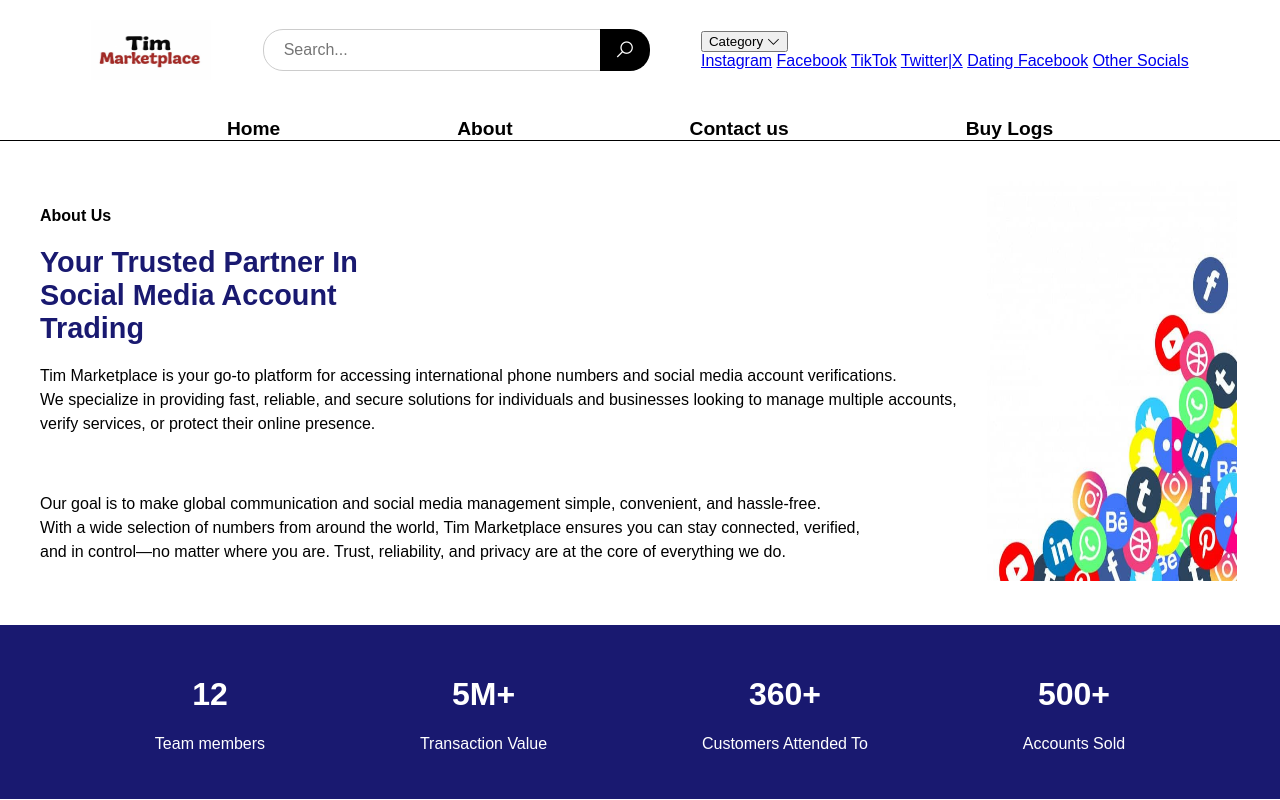
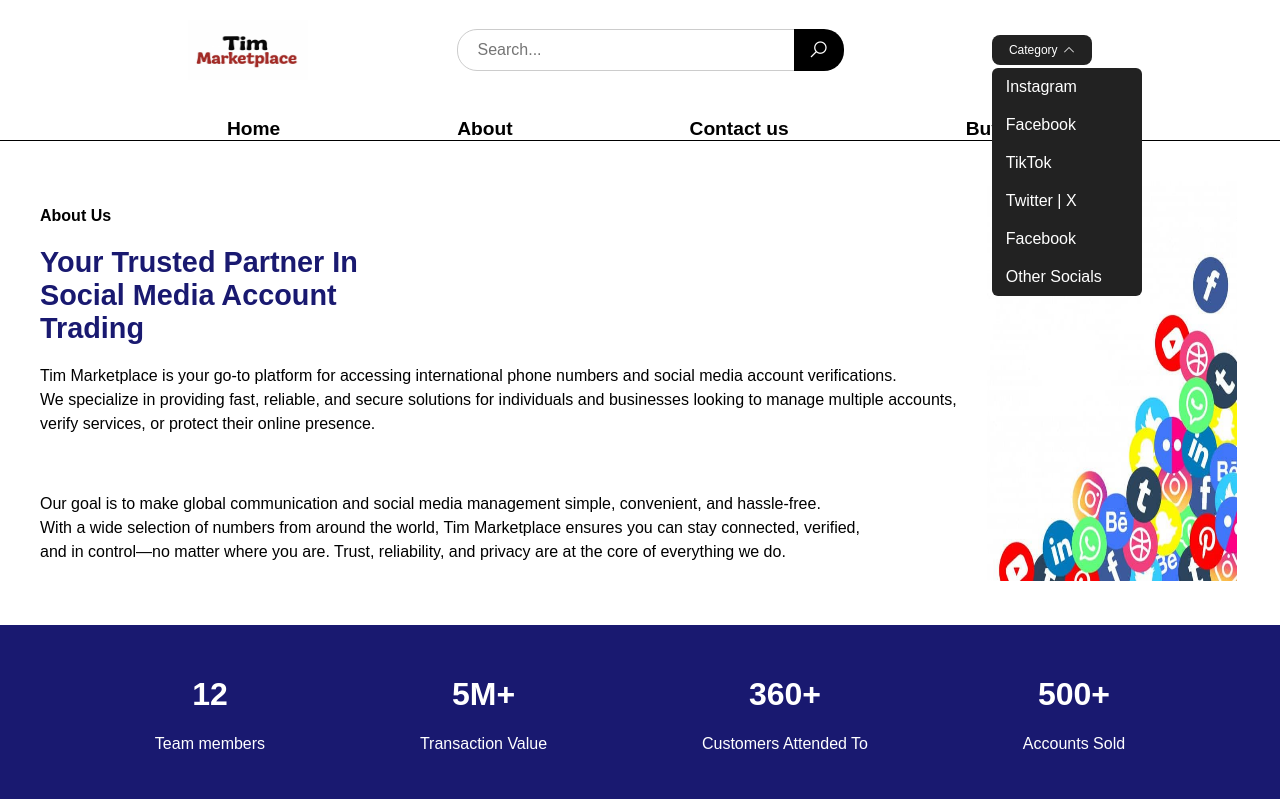
Before and after one commit to Ayodejijosh-hacker/tim-marketplace, a plain HTML site: page about.html in a window 1280 px wide. Both pictures are taken after a click on the button "Category". Shown: the top 800 px of the page. Drawn offline with nearby package versions, Linux system fonts and the light colour scheme.

Commit message:
Update about.html with new content and styles

```diff
--- a/about.html
+++ b/about.html
@@ -3,11 +3,76 @@
 <head>
     <meta charset="UTF-8">
     <meta name="viewport" content="width=device-width, initial-scale=1.0">
-    <title>TIM-MARKETPLACE-HOME</title>
+    <title>TIM-MARKETPLACE-ABOUT</title>
     <link rel="icon" href="tim.jpeg" type="image/x-icon">
    <link rel="stylesheet" href="https://cdnjs.cloudflare.com/ajax/libs/font-awesome/7.0.1/css/fontawesome.css" integrity="sha512-WNSrioBqIMLQ2jMyIZ1XYH5IhJQ9re91mvh5G45Ge+R007MDJajxEbPjWBTNIfOypcqsXxfiRTtuNvoeAtRb2A==" crossorigin="anonymous" referrerpolicy="no-referrer" />
     <link rel="stylesheet" href="main.css">
 <link rel="stylesheet" href="https://cdnjs.cloudflare.com/ajax/libs/line-awesome/1.3.0/line-awesome/css/line-awesome.css">
+  <style>
+    .dropdown {
+      position: relative;
+      display: inline-block;
+    }
+
+    .dropbtn {
+      background-color: #222;
+      color: white;
+      width: 100px;
+      height: 30px;
+      border: none;
+      border-radius: 8px;
+      cursor: pointer;
+      font-size: 12px;
+      display: flex;
+      align-items: center;
+      justify-content: center;
+      gap: 5px;
+      outline: none;
+    }
+
+    .dropbtn i {
+      transition: transform 0.3s ease;
+    }
+
+    .dropbtn.active i {
+      transform: rotate(180deg);
+    }
+
+    .dropdown-content {
+      display: block;
+      position: absolute;
+      background-color: #222;
+      min-width: 150px;
+      border-radius: 6px;
+      overflow: hidden;
+      top: 110%;
+      left: 0;
+      z-index: 1000;
+      opacity: 0;
+      visibility: hidden;
+      transform: translateY(-10px);
+      transition: all 0.3s ease;
+    }
+
+    .dropdown-content.show {
+      opacity: 1;
+      visibility: visible;
+      transform: translateY(0);
+    }
+
+    .dropdown-content a {
+      color: white;
+      padding: 10px 14px;
+      text-decoration: none;
+      display: block;
+      transition: background 0.3s ease, padding-left 0.2s ease;
+    }
+
+    .dropdown-content a:hover {
+      background-color: #666;
+      padding-left: 18px;
+    }
+  </style>
 </head>
 <body>
     <header>
@@ -22,17 +87,19 @@
                     </button>
                 </form>
             </div>
+                <!-- ✅ Fixed Dropdown -->
     <div class="dropdown">
       <button onclick="toggleDropdown()" class="dropbtn">
         Category <i class="las la-angle-down"></i>
       </button>
       <div id="myDropdown" class="dropdown-content">
         <a href="instagram.html" target="_blank" rel="noopener noreferrer">Instagram</a>
-      <a href="facebook.html"_blank" rel="noopener noreferrer">Facebook</a>
+        <a href="facebook.html" target="_blank" rel="noopener noreferrer">Facebook</a>
         <a href="tiktok.html" target="_blank" rel="noopener noreferrer">TikTok</a>
-      <a href="twitter.html" target="_blank" rel="noopener noreferrer">Twitter|X</a>
-      <a href="facebook.html" target="_blank" rel="noopener noreferrer">Dating Facebook</a>
+        <a href="twitter.html" target="_blank" rel="noopener noreferrer">Twitter | X</a>
+        <a href="facebook.html" target="_blank" rel="noopener noreferrer">Facebook</a>
         <a href="https://whatsapp.com/channel/0029Vb5wollJuyAD08JvK23a" target="_blank" rel="noopener noreferrer">Other Socials</a>
+      </div>
     </div>
         </div>
             </div>
@@ -121,4 +188,5 @@ Trust, reliability, and privacy are at the core of everything we do.</p>
 
 </script>
 </body>
+
 </html>
```
Lines whose indentation alone changed are shown as unchanged.
